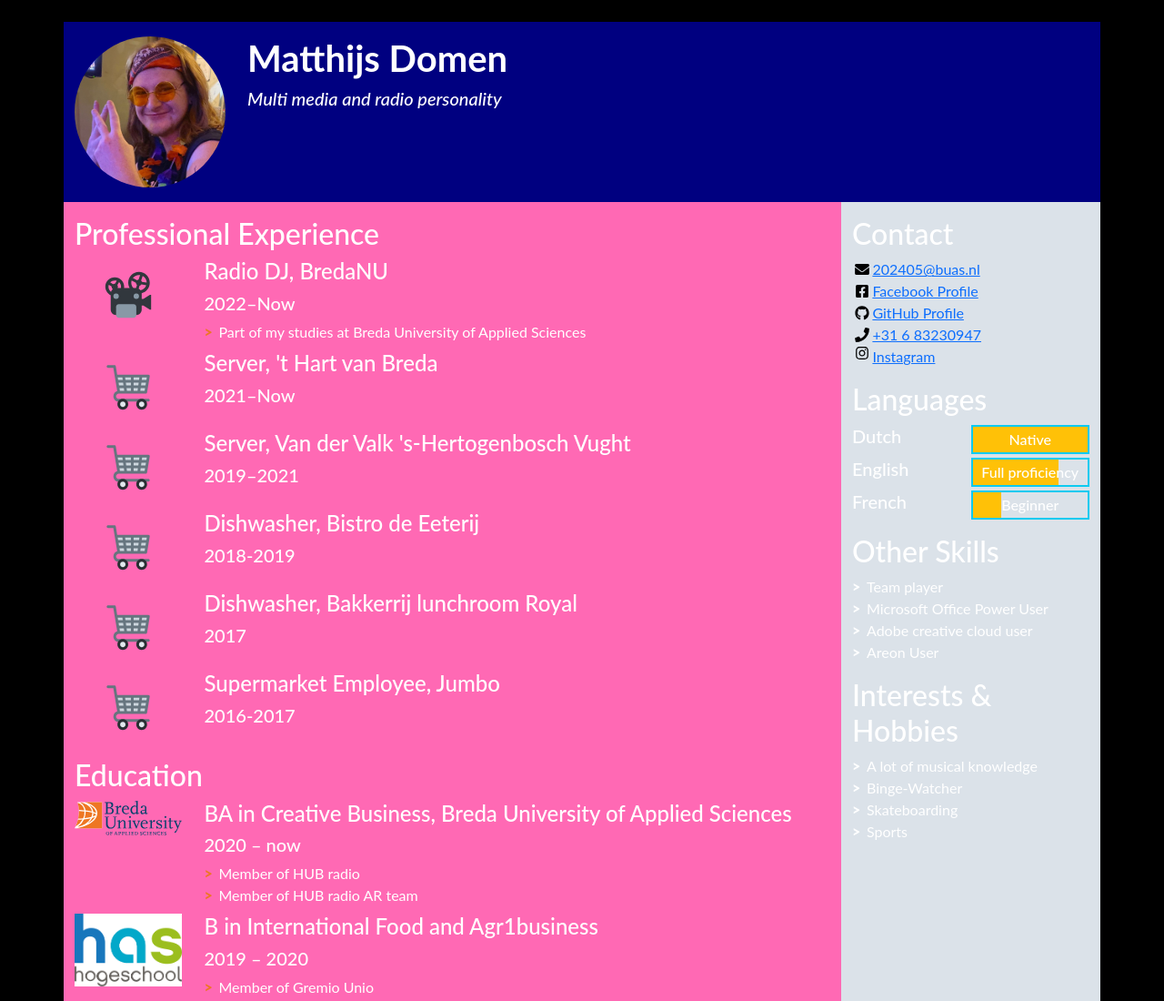
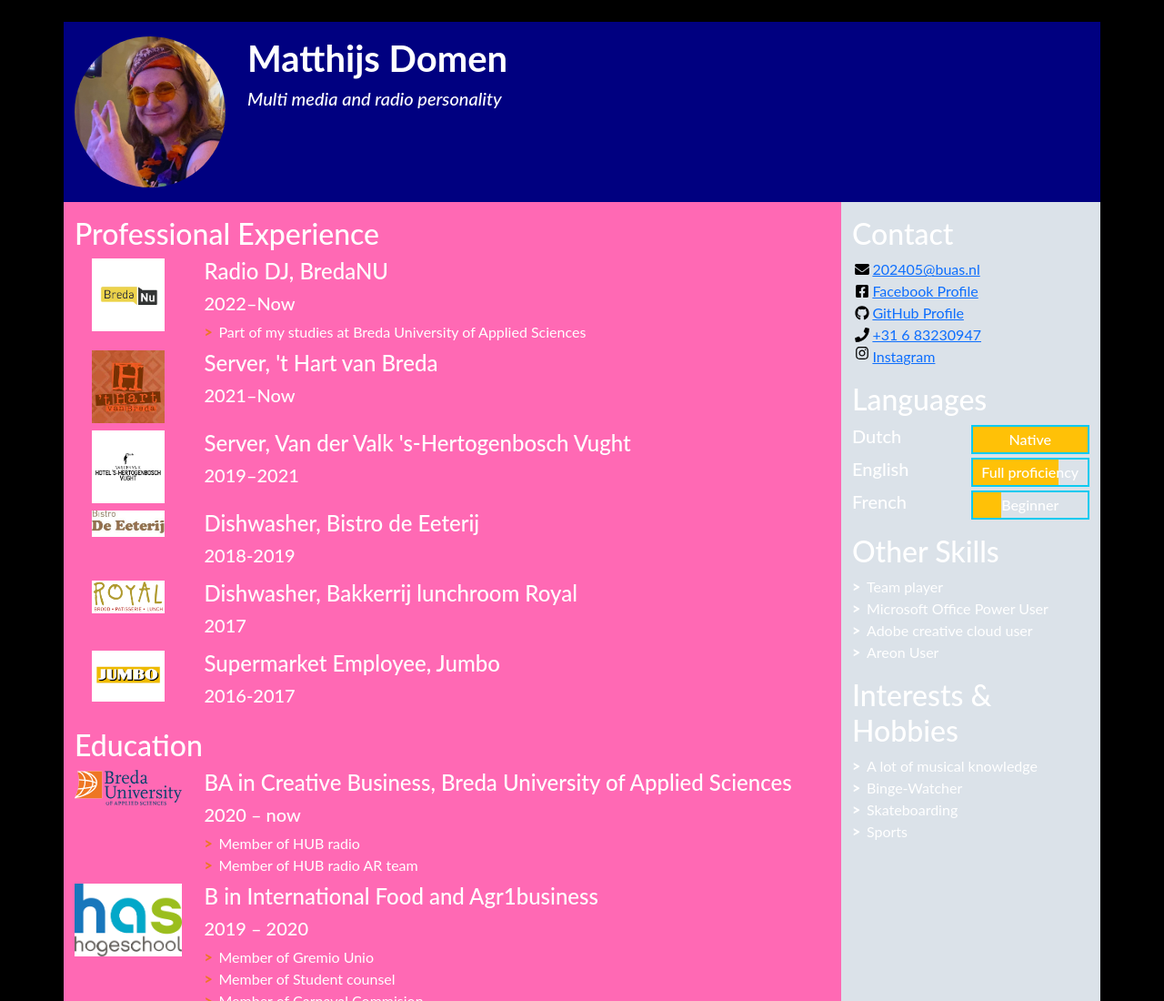
Before and after one commit to MatthijsDomen/MyCV, a plain HTML site: page index.html in a window 1280 px wide. Shown: the top 1100 px of the page at 91% size. Drawn offline with nearby package versions, Linux system fonts and the light colour scheme.

Commit message:
logo update
work logo update

```diff
--- a/index.html
+++ b/index.html
@@ -86,7 +86,7 @@
               <li class="biography-item row mb-2">
                 <!-- We're using a grid inside a grid so we can align logos and text -->
                 <div class="logo-container col-3 col-sm-2 col-md-3 col-lg-2">
-                  <img class="biography-logo mw-100 d-block mx-auto" src="images/employers/projector.svg" alt="Company logo" width="80">
+                  <img class="biography-logo mw-100 d-block mx-auto" src="images/employers/logo breda nu.png" alt="Company logo" width="80">
                 </div>
                 <div class="biography-contents col-9 col-sm-10 col-md-9 col-lg-10">
                   <h4>Radio DJ, BredaNU</h4>
@@ -102,7 +102,7 @@
               <li class="biography-item row mb-2">
                 <div class="logo-container col-3 col-sm-2 col-md-3 col-lg-2">
                 <!-- We're using a grid inside a grid so we can align logos and text -->
-                  <img class="biography-logo mw-100 d-block mx-auto" src="images/employers/trolley.svg" alt="Company logo" width="80">
+                  <img class="biography-logo mw-100 d-block mx-auto" src="images/employers/logo hart.jpeg" alt="Company logo" width="80">
                 </div>
                 <div class="biography-contents col-9 col-sm-10 col-md-9 col-lg-10">
                   <h4>Server, 't Hart van Breda</h4>
@@ -115,7 +115,7 @@
               <li class="biography-item row mb-2">
                 <div class="logo-container col-3 col-sm-2 col-md-3 col-lg-2">
                 <!-- We're using a grid inside a grid so we can align logos and text -->
-                  <img class="biography-logo mw-100 d-block mx-auto" src="images/employers/trolley.svg" alt="Company logo" width="80">
+                  <img class="biography-logo mw-100 d-block mx-auto" src="images/employers/logo valk.png" alt="Company logo" width="80">
                 </div>
                 <div class="biography-contents col-9 col-sm-10 col-md-9 col-lg-10">
                   <h4>Server, Van der Valk 's-Hertogenbosch Vught</h4>
@@ -128,7 +128,7 @@
               <li class="biography-item row mb-2">
                 <div class="logo-container col-3 col-sm-2 col-md-3 col-lg-2">
                 <!-- We're using a grid inside a grid so we can align logos and text -->
-                  <img class="biography-logo mw-100 d-block mx-auto" src="images/employers/trolley.svg" alt="Company logo" width="80">
+                  <img class="biography-logo mw-100 d-block mx-auto" src="images/employers/de eeterij logo.jpeg" alt="Company logo" width="80">
                 </div>
                 <div class="biography-contents col-9 col-sm-10 col-md-9 col-lg-10">
                   <h4>Dishwasher, Bistro de Eeterij</h4>
@@ -141,7 +141,7 @@
               <li class="biography-item row mb-2">
                 <div class="logo-container col-3 col-sm-2 col-md-3 col-lg-2">
                 <!-- We're using a grid inside a grid so we can align logos and text -->
-                  <img class="biography-logo mw-100 d-block mx-auto" src="images/employers/trolley.svg" alt="Company logo" width="80">
+                  <img class="biography-logo mw-100 d-block mx-auto" src="images/employers/logo royal.png" alt="Company logo" width="80">
                 </div>
                 <div class="biography-contents col-9 col-sm-10 col-md-9 col-lg-10">
                   <h4>Dishwasher, Bakkerrij lunchroom Royal </h4>
@@ -153,7 +153,7 @@
               <li class="biography-item row mb-2">
                 <div class="logo-container col-3 col-sm-2 col-md-3 col-lg-2">
                 <!-- We're using a grid inside a grid so we can align logos and text -->
-                  <img class="biography-logo mw-100 d-block mx-auto" src="images/employers/trolley.svg" alt="Company logo" width="80">
+                  <img class="biography-logo mw-100 d-block mx-auto" src="images/employers/jumbo logo.png" alt="Company logo" width="80">
                 </div>
                 <div class="biography-contents col-9 col-sm-10 col-md-9 col-lg-10">
                   <h4>Supermarket Employee, Jumbo</h4>
```
